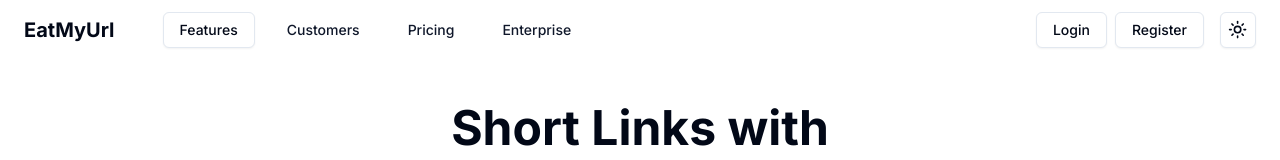
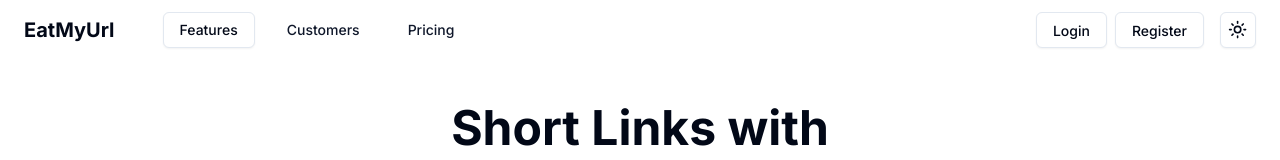
Before and after one commit to vigneshshettyin/EatMyURL, a Next.js app: page / in a window 1280 px wide. Shown: the top 160 px of the page. Built offline with nearby package versions, Linux system fonts and the light colour scheme.

Commit message:
Made the Login/Register Page responsive

```diff
--- a/app/dashboard/page.tsx
+++ b/app/dashboard/page.tsx
@@ -1,6 +1,24 @@
 "use client"
 
+import { toast } from "@/components/ui/use-toast"
+import { useSession } from "next-auth/react"
+import { useRouter } from "next/navigation"
+import { useEffect } from "react"
+
 export default function dashboard(){
+    const session = useSession()
+    const router = useRouter()
+
+    useEffect(()=>{
+        if(session.status == 'unauthenticated'){
+            toast({
+                title : "Please login to continue !!"
+            })
+            router.push('/signin')
+        }
+
+    },[session.status])
+
     return <div>
         dashboard page
     </div>
--- a/app/page.tsx
+++ b/app/page.tsx
@@ -5,8 +5,10 @@ import { Card, CardContent } from "@/components/ui/card";
 import { Input } from "@/components/ui/input";
 import { Label } from "@/components/ui/label";
 import { useSession } from "next-auth/react";
+import { useRouter } from "next/navigation";
 
 export default function Home() {
+  const router = useRouter()
   return (
     <div className="flex-row justify-center mt-14 flex">
       <div className="flex flex-col items-center">
@@ -14,7 +16,7 @@ export default function Home() {
       <Label className="text-5xl font-bold text-yellow-500 mt-4">With SuperPowers</Label>
       <Label className="text-lg mt-5">EatMyUrl is an open source link management website</Label>
       <div className="mt-6">
-        <Button>Start for free</Button>
+        <Button onClick={()=>router.push('/signin')}>Start for free</Button>
         <Button variant='outline' className="ml-4">Get a demo</Button>
       </div>
       <Input placeholder="🔗   http://eatmyurl.vshetty.dev" className="mt-6"/>
--- a/app/signin/page.tsx
+++ b/app/signin/page.tsx
@@ -5,19 +5,43 @@ import {Card,CardContent,CardDescription,CardFooter,CardHeader,CardTitle,} from
 import { Label } from "@/components/ui/label"
 import { Input } from "@/components/ui/input"
 import { Button } from '@/components/ui/button'
-import { signIn } from 'next-auth/react'
+import { signIn, useSession } from 'next-auth/react'
 import {useState} from 'react'
 import { useToast } from '@/components/ui/use-toast'
 import { useRouter } from 'next/navigation'
+import { SkeletonCard } from '@/components/ui/SkeletonCard'
 
 const SignupPage = () => {
     const [email,setEmail] = useState("")
     const [pass,setPass] = useState("")
     const {toast} = useToast()
     const router = useRouter()
+    const [loading,setLoading] = useState(true)
+    const session = useSession();
+
+    useEffect(()=>{
+        if(session.status == 'authenticated' || session.status == 'unauthenticated'){
+            if(session.status == 'authenticated'){
+                toast({
+                    title: "Welcome back !!"
+                })
+                router.push('/dashboard')
+            }
+
+            if(loading){
+                setLoading(false);
+            }
+        }
+    },[session.status])
+
+    if(loading)
+        return <div className='flex w-full h-screen justify-center items-center'>
+            <SkeletonCard/>
+        </div>
+
 
   return (
-    <div className='flex w-full h-screen justify-center items-center'>
+    <div className='flex w-full h-screen justify-center items-center px-4'>
         <Card className='w-[400px]'>
             <CardHeader>
                 <CardTitle className='text-center text-xl'>Login Page</CardTitle>
--- a/app/signup/page.tsx
+++ b/app/signup/page.tsx
@@ -8,15 +8,39 @@ import { Button } from '@/components/ui/button'
 import { register } from '@/lib/actions/register'
 import { useToast } from '@/components/ui/use-toast'
 import { useRouter } from 'next/navigation'
+import { useSession } from 'next-auth/react'
+import { SkeletonCard } from '@/components/ui/SkeletonCard'
 
 const SignupPage = () => {
     const [email,setEmail] = useState("")
     const [pass,setPass] = useState("")
     const {toast} = useToast()
     const router = useRouter()
+    const [loading,setLoading] = useState(true)
+    const session = useSession();
+
+    useEffect(()=>{
+        if(session.status == 'authenticated' || session.status == 'unauthenticated'){
+            if(session.status == 'authenticated'){
+                toast({
+                    title: "Welcome back !!"
+                })
+                router.push('/dashboard')
+            }
+
+            if(loading){
+                setLoading(false);
+            }
+        }
+    },[session.status])
+
+    if(loading)
+        return <div className='flex w-full h-screen justify-center items-center'>
+            <SkeletonCard/>
+        </div>
 
   return (
-    <div className='flex w-full h-screen justify-center items-center'>
+    <div className='flex w-full h-screen justify-center items-center px-4'>
         <Card className='w-[400px]'>
             <CardHeader>
                 <CardTitle className='text-center text-xl'>Register Page</CardTitle>
--- a/components/ui/Appbar.tsx
+++ b/components/ui/Appbar.tsx
@@ -11,20 +11,22 @@ import {
     MenubarShortcut,
     MenubarTrigger,
   } from "@/components/ui/menubar"
+
 import { Button } from "./button";
 import { useRouter } from "next/navigation";
 import { usePathname } from 'next/navigation'
-import { toast } from "./use-toast";
+import { LoginRegDropDown } from "./LoginRegDropDown";
 
 export function Appbar(){
     const router = useRouter()
     const pathname = usePathname()
 
+
     return <div className="flex mt-3 px-6">
         <div className="flex mt-1">
         <Label className="text-xl font-bold">EatMyUrl</Label>
         </div>
-        <div className="flex ml-12">
+        <div className="invisible md:visible flex ml-12">
         <Menubar>
             <MenubarMenu>
                 <MenubarTrigger>Features</MenubarTrigger>
@@ -40,17 +42,12 @@ export function Appbar(){
         </Menubar>
         <Button variant='link' className="ml-4">Customers</Button>
         <Button variant='link' className="ml-4">Pricing</Button>
-        <Button variant='link' className="ml-4">Enterprise</Button>
         </div>
         <div className="absolute right-6 flex">
-        {pathname == '/dashboard'?<div><Button variant='outline' className="mr-4" onClick={async ()=>{
-            router.push('/signin')
-            //@ts-ignore
-            await new Promise((res)=>setTimeout(res,100))
-            signOut()
-            }}>Signout</Button></div>:<div>
-        <Button variant='outline' onClick={()=>signIn()} className="mr-2">Login</Button>
-        <Button variant='outline' className="mr-4" onClick={()=>router.push('/signup')}>Register</Button>
+        <LoginRegDropDown pathname={pathname}/>
+        {pathname == '/dashboard'?<div><Button variant='outline' className="mr-4 hidden md:inline-block" onClick={()=>signOut()}>Signout</Button></div>:<div>
+        <Button variant='outline' onClick={()=>signIn()} className="mr-2 hidden md:inline-block">Login</Button>
+        <Button variant='outline' className="mr-4 hidden md:inline-block" onClick={()=>router.push('/signup')}>Register</Button>
         </div>}
 
         <ModeToggle/>
--- /dev/null
+++ b/components/ui/LoginRegDropDown.tsx
@@ -0,0 +1,58 @@
+import {
+    LogInIcon,
+    User,
+    ChevronDown,
+    LogOutIcon
+  } from "lucide-react"
+
+  import { Button } from "@/components/ui/button"
+  import {
+    DropdownMenu,
+    DropdownMenuContent,
+    DropdownMenuGroup,
+    DropdownMenuItem,
+    DropdownMenuLabel,
+    DropdownMenuPortal,
+    DropdownMenuSeparator,
+    DropdownMenuShortcut,
+    DropdownMenuSub,
+    DropdownMenuSubContent,
+    DropdownMenuSubTrigger,
+    DropdownMenuTrigger,
+  } from "@/components/ui/dropdown-menu"
+import { signIn, signOut } from "next-auth/react"
+import { useRouter } from "next/navigation"
+
+  export function LoginRegDropDown({pathname}:any) {
+    const router = useRouter()
+
+    return (
+        <div className="block md:hidden mr-4">
+      <DropdownMenu >
+        <DropdownMenuTrigger asChild>
+          <Button variant="outline"><ChevronDown className="h-4 w-full"/></Button>
+        </DropdownMenuTrigger>
+        <DropdownMenuContent>
+          <DropdownMenuLabel>My Account</DropdownMenuLabel>
+          <DropdownMenuSeparator />
+          <DropdownMenuGroup>
+          {!(pathname == '/dashboard')?<div>
+            <DropdownMenuItem>
+              <LogInIcon className="mr-2 h-4 w-4" />
+              <span onClick={()=>signIn()}>Login</span>
+            </DropdownMenuItem>
+            <DropdownMenuItem>
+              <User className="mr-2 h-4 w-4" />
+              <span onClick={()=>router.push('/signup')}>Register</span>
+            </DropdownMenuItem>
+            </div>:<div><DropdownMenuItem>
+              <LogOutIcon className="mr-2 h-4 w-4" />
+              <span onClick={()=>signOut()}>Logout</span>
+            </DropdownMenuItem></div>}
+          </DropdownMenuGroup>
+          <DropdownMenuSeparator />
+        </DropdownMenuContent>
+      </DropdownMenu>
+      </div>
+    )
+  }
--- /dev/null
+++ b/components/ui/SkeletonCard.tsx
@@ -0,0 +1,13 @@
+import { Skeleton } from "@/components/ui/skeleton"
+
+export function SkeletonCard() {
+  return (
+    <div className="flex flex-col space-y-3">
+      <Skeleton className="h-[125px] w-[250px] rounded-xl" />
+      <div className="space-y-2">
+        <Skeleton className="h-4 w-[250px]" />
+        <Skeleton className="h-4 w-[200px]" />
+      </div>
+    </div>
+  )
+}
--- /dev/null
+++ b/components/ui/skeleton.tsx
@@ -0,0 +1,15 @@
+import { cn } from "@/lib/utils"
+
+function Skeleton({
+  className,
+  ...props
+}: React.HTMLAttributes<HTMLDivElement>) {
+  return (
+    <div
+      className={cn("animate-pulse rounded-md bg-primary/10", className)}
+      {...props}
+    />
+  )
+}
+
+export { Skeleton }
```
